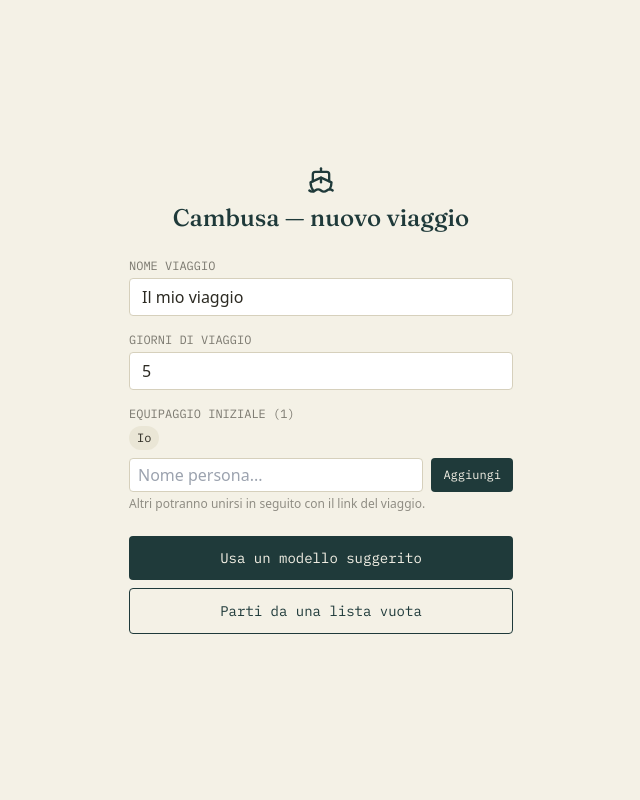
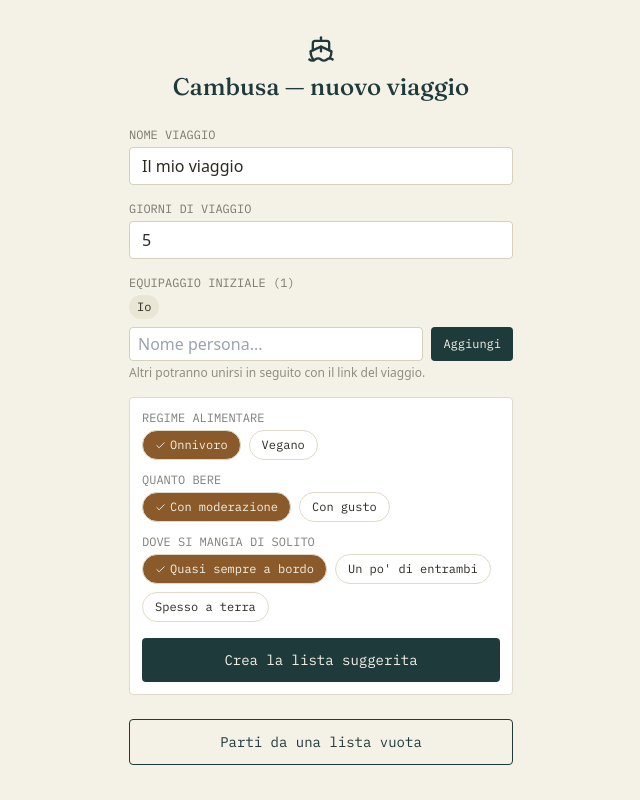
Before and after one commit to CambusaApp/cambusa-app, a Next.js app: page / in a window 1280 px wide. Both pictures are taken after a click on the button "Usa un modello suggerito". Shown: the whole page, without its empty margins (319-959 px from the left). Built offline with nearby package versions, Linux system fonts and the light colour scheme; no server answers.

Commit message:
Add files via upload

```diff
--- a/pages/index.js
+++ b/pages/index.js
@@ -1,25 +1,36 @@
 import { useState } from "react";
 import { useRouter } from "next/router";
-import { Ship, X } from "lucide-react";
+import { Ship, X, Check } from "lucide-react";
 import { supabase } from "../lib/supabase";
+import { generateTemplate } from "../lib/templateEngine";
 
 const INK = "#1f3a3a";
 const PAPER = "#f4f1e6";
+const RUST = "#8a5a2b";
 
-const TEMPLATE = (days, people) => {
-  const scale = Math.max(1, Math.round((days * people) / 8));
-  return [
-    { category: "Cibo fresco", name: "Pane", qty: `${scale * 2} pz` },
-    { category: "Cibo fresco", name: "Uova", qty: `${scale} conf.` },
-    { category: "Cibo fresco", name: "Prosciutto e formaggi", qty: `${scale} kg` },
-    { category: "Dispensa", name: "Pasta", qty: `${scale} pacchi` },
-    { category: "Dispensa", name: "Caffè", qty: "1 conf." },
-    { category: "Bevande", name: "Acqua naturale", qty: `${scale * 3} bottiglie` },
-    { category: "Bevande", name: "Vino", qty: `${scale} bottiglie` },
-    { category: "Ghiaccio", name: "Ghiaccio", qty: `${days} sacchi` },
-    { category: "Cucina", name: "Bombola gas", qty: "1 pz" },
-  ];
-};
+function ToggleRow({ label, options, value, onChange }) {
+  return (
+    <div className="mb-3">
+      <div className="text-xs font-num opacity-60 mb-1">{label}</div>
+      <div className="flex flex-wrap gap-2">
+        {options.map((opt) => (
+          <button
+            key={opt.value}
+            onClick={() => onChange(opt.value)}
+            className="text-xs px-3 py-1.5 rounded-full font-num flex items-center gap-1"
+            style={{
+              background: value === opt.value ? RUST : "#fff",
+              color: value === opt.value ? PAPER : "#2c2a22",
+              border: "1px solid #e0dbc8",
+            }}
+          >
+            {value === opt.value && <Check size={11} />} {opt.label}
+          </button>
+        ))}
+      </div>
+    </div>
+  );
+}
 
 export default function Home() {
   const router = useRouter();
@@ -28,6 +39,10 @@ export default function Home() {
   const [crewNames, setCrewNames] = useState(["Io"]);
   const [newName, setNewName] = useState("");
   const [loading, setLoading] = useState(false);
+  const [showTemplateOptions, setShowTemplateOptions] = useState(false);
+  const [diet, setDiet] = useState("onnivoro");
+  const [alcohol, setAlcohol] = useState("moderazione");
+  const [location, setLocation] = useState("bordo");
 
   function addName() {
     if (!newName.trim()) return;
@@ -61,7 +76,7 @@ export default function Home() {
     }
 
     if (useTemplate) {
-      const items = TEMPLATE(tripDays, crew.length).map((i) => ({ ...i, trip_id: trip.id }));
+      const items = generateTemplate({ days: tripDays, people: crew.length, diet, alcohol, location }).map((i) => ({ ...i, trip_id: trip.id }));
       await supabase.from("items").insert(items);
     }
 
@@ -112,10 +127,48 @@ export default function Home() {
           </div>
           <div className="text-xs opacity-50 mt-1">Altri potranno unirsi in seguito con il link del viaggio.</div>
         </div>
+        {showTemplateOptions && (
+          <div className="p-3 rounded" style={{ background: "#fff", border: "1px solid #e0dbc8" }}>
+            <ToggleRow
+              label="REGIME ALIMENTARE"
+              value={diet}
+              onChange={setDiet}
+              options={[
+                { value: "onnivoro", label: "Onnivoro" },
+                { value: "vegano", label: "Vegano" },
+              ]}
+            />
+            <ToggleRow
+              label="QUANTO BERE"
+              value={alcohol}
+              onChange={setAlcohol}
+              options={[
+                { value: "moderazione", label: "Con moderazione" },
+                { value: "gusto", label: "Con gusto" },
+              ]}
+            />
+            <ToggleRow
+              label="DOVE SI MANGIA DI SOLITO"
+              value={location}
+              onChange={setLocation}
+              options={[
+                { value: "bordo", label: "Quasi sempre a bordo" },
+                { value: "misto", label: "Un po' di entrambi" },
+                { value: "terra", label: "Spesso a terra" },
+              ]}
+            />
+            <button disabled={loading} onClick={() => startTrip(true)} className="w-full py-3 rounded text-sm font-num mt-1" style={{ background: INK, color: PAPER, opacity: loading ? 0.6 : 1 }}>
+              {loading ? "Creazione..." : "Crea la lista suggerita"}
+            </button>
+          </div>
+        )}
+
         <div className="mt-2 flex flex-col gap-2">
-          <button disabled={loading} onClick={() => startTrip(true)} className="py-3 rounded text-sm font-num" style={{ background: INK, color: PAPER, opacity: loading ? 0.6 : 1 }}>
-            {loading ? "Creazione..." : "Usa un modello suggerito"}
-          </button>
+          {!showTemplateOptions && (
+            <button disabled={loading} onClick={() => setShowTemplateOptions(true)} className="py-3 rounded text-sm font-num" style={{ background: INK, color: PAPER, opacity: loading ? 0.6 : 1 }}>
+              Usa un modello suggerito
+            </button>
+          )}
           <button disabled={loading} onClick={() => startTrip(false)} className="py-3 rounded text-sm font-num" style={{ border: `1.5px solid ${INK}`, color: INK, opacity: loading ? 0.6 : 1 }}>
             Parti da una lista vuota
           </button>
```
